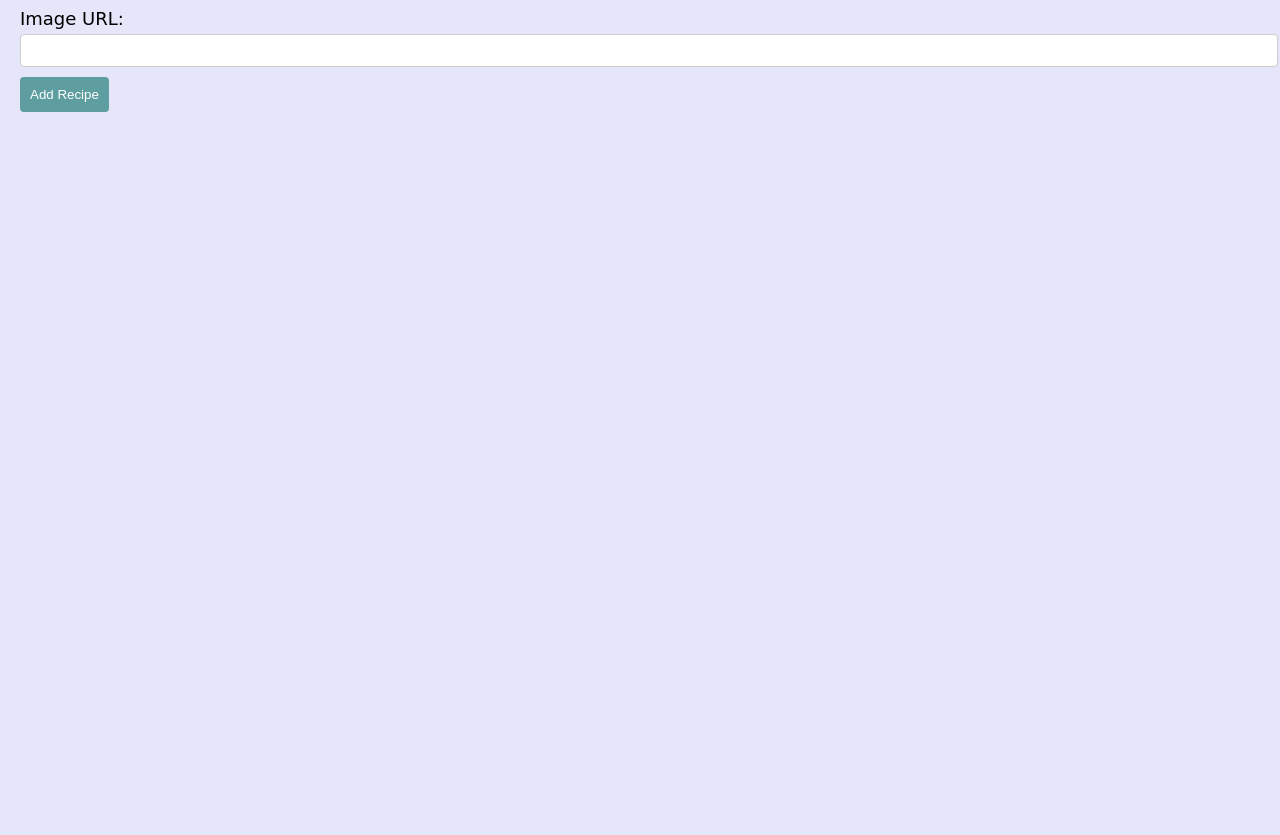
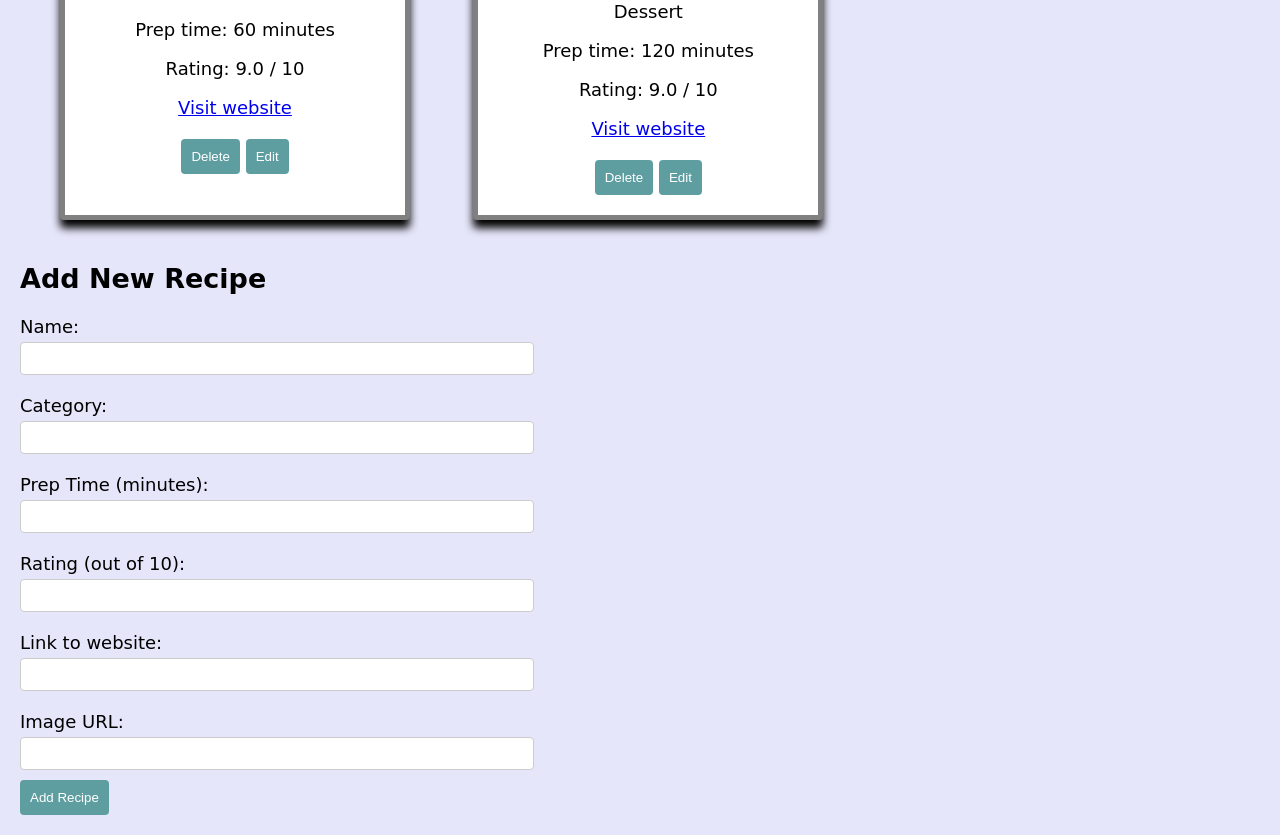
Before and after one commit to kjack82/Final-recipe-project, a FastAPI app: page / in a window 1280 px wide. Shown: the part 4602-5437 px from the top of the page. Before the commit the page ends 4714 px from the top, so only its background shows below. Run offline with FastAPI, Linux system fonts and the light colour scheme; data comes from the database, SQL or seed files in the repository; both versions use the stored data as it was after the commit; some libraries are stand-ins or nearby versions.

Commit message:
end of project submission work

```diff
--- a/api.py
+++ b/api.py
@@ -1,4 +1,5 @@
-from fastapi import FastAPI, Request, Form ## need to import this when using FastApi and as will have HTTP exceptions, this needs to be imported too.
+from fastapi import FastAPI
+from fastapi import Request, Form ## need to import this when using FastApi and as will have HTTP exceptions, this needs to be imported too.
 from fastapi.responses import HTMLResponse, JSONResponse
 from fastapi.templating import Jinja2Templates
 import sqlite3  ## as using sqlite3
@@ -41,65 +42,6 @@
     conn.close()
     return JSONResponse({"status": "Recipe Successfully Added"})
 
-# @app.get("/recipes/{recipe_id}", response_model=Recipes)
-# async def get_recipe(id: int ): # = Path(..., description="The ID of the recipe you want to view"))
-#     conn = get_db_connection()
-#     c = conn.cursor()
-#     c.execute('SELECT * FROM recipes WHERE id = ?', (recipe_id,))
-#     recipe = c.fetchone()
-#     conn.close()
-#     if recipe_id is None:
-#         raise HTTPException(status_code=404, detail="Recipe not found") #error message raised
-#     return dict(recipe) #simple convertion to a dictionary required, as no changes are being made.
-
-
-# @app.get("/search_recipe", response_model=List[Recipes]) ##get function to search by name
-# async def get_recipe_by_search(request: Request, search: str = Query("", alias="search")):
-#     conn = get_db_connection()
-#     c = conn.cursor()
-
-#     if search:
-#         query = f"%{search}%"
-#         c.execute("SELECT * FROM recipes WHERE name = LIKE ?' OR category LIKE ?", (query, query))
-#     else:
-#         c.execute("SELECT * FROM recipes")
-
-#     recipes = c.fetchall()
-#     conn.close()
-#     return templates.TemplateResponse("index.html", {"request": request, "recipes": recipes})
-
-    # if not recipes: ##if no recipe
-    #     raise HTTPException(status_code=404, detail="No recipe matching this name") ##raise exception
-    # return [dict(recipe) for recipe in recipes] ##returns dictionary response
-
-
-# @app.post("/recipes/{recipe_id}", response_model=Recipes) ##update receipe
-# async def update_recipe(request: Request, recipe_id: int, name: str = Form(...), category: str = Form, prep_time: int = Form, rating: float = Form, url: str = Form, image_url: str = Form):
-#     conn = get_db_connection()
-#     c = conn.cursor()
-#     c.execute('UPDATE items SET name = ?, category = ?, prep_time = ?, rating = ?, url = ?, image_url = ?ecipes WHERE id = ?',(name, category, prep_time, rating, url, image_url))
-#     if c.rowcount == 0:
-#         raise HTTPException(status_code=404, detail="Unable to find recipe")
-#     conn.commit()
-#     c.execute("SELECT * FROM recipes")
-#     recipes = c.fetchall()
-#     conn.close
-
-
-#     recipe = c.fetchone()
-#     if recipe is None: #if no recipe
-#         conn.close()
-#         raise HTTPException(status_code=404, detail="Recipe not found") #raise exception
-
-#     updated_data = {key: value for key, value in update.dict().items() if value is not None}
-#     set_clause = ", ".join([f"{key} = ?" for key in updated_data.keys()])
-#     c.execute(f'UPDATE recipes SET {set_clause} WHERE id = ?', (*updated_data.values(), recipe_id))
-#     conn.commit()
-#     conn.close()
-#     return {**dict(recipe), **updated_data} ##this is used to merge two dictionaries. dict(recipe) relates to original db, updated data them updated info. Will allow an updated version
-# #cnverts row (recipe) to a disctionary. ** used to open the key value pairsnthen creates a new dictionary whilst merging the two.
-
-
 @app.delete("/delete_recipe/{recipe_id}")
 async def delete_recipe(recipe_id: int):
     conn = get_db_connection()
@@ -108,3 +50,51 @@
     conn.commit() #commit changes
     conn.close() #close connection
     return JSONResponse({"status": "Recipe successfully deleted"})
+
+@app.get("/recipes/{recipe_id}", response_class=HTMLResponse)
+async def get_recipe(recipe_id: int, request: Request):
+    conn = get_db_connection()
+    c = conn.cursor()
+    c.execute('SELECT * FROM recipes WHERE id=?', (recipe_id,))
+    recipe = c.fetchone()
+    conn.close()
+    # Render edit form
+    edit_form = f"""
+        <form id="edit-form-{recipe_id}" hx-put="/recipe/{recipe_id}" hx-target="#recipe-{recipe_id}" hx-swap="outerHTML">
+            <label>Name:</label>
+            <input type="text" name="name" value="{'name'}">
+            <label>Category:</label>
+            <input type="text" name="category" value="{'category'}">
+            <label>Prep Time (minutes):</label>
+            <input type="number" name="prep_time" value="{'prep_time'}">
+            <label>Rating (out of 10):</label>
+            <input type="number" name="rating" value="{'rating'}">
+            <label>Link to website:</label>
+            <input type="url" name="url" value="{'url'}">
+            <label>Image URL:</label>
+            <input type="url" name="image_url" value="{'image_url'}">
+            <button type="submit">Save changes to recipe</button>
+        </form>
+    """
+    return HTMLResponse(content=edit_form, status_code=200)
+
+
+@app.put("/recipes/{recipe_id}", response_class=HTMLResponse)
+def update_item(recipe_id: int, request: Request):
+    conn = get_db_connection()
+    c = conn.cursor()
+    name = request.form.get('name')
+    category = request.form.get('category')
+    prep_time = request.form.get('prep_time')
+    rating = request.form.get('rating')
+    url = request.form.get('url')
+    image_url = request.form.get('image_url')
+
+    c.execute('''
+            UPDATE recipes
+            SET name=?, category=?, prep_time=?, rating=?, url=?, image_url=?
+            WHERE id=?
+            ''', (name, category, prep_time, rating, url, image_url))
+    conn.commit()
+    conn.close()
+    return {"message": "Recipe updated successfully"}
--- a/static/style.css
+++ b/static/style.css
@@ -10,12 +10,11 @@
     color: black;
 }
 
-
 h1 {
     text-align: center; /* Horizontally center the text */
-    line-height: 100px; /* Adjust line-height to match container height for vertical centering */
-    height: 100px; /* Specify the height of the container */
-    font-size: 4.5vw; /*Makes the title responsive*/
+    line-height: 200px; /* Adjust line-height to match container height for vertical centering */
+    height: 200px; /* Specify the height of the container */
+    font-size: 4.5vw;
     font-optical-sizing: auto;
     font-weight: 300;
     font-style: normal;
@@ -25,11 +24,11 @@
 .recipe {
     width: 100%;
     max-width: 300px;
-    margin: 10px;
-    padding: 10px;
-    border: 3px solid #ddd;
-    background-color: #fff;
-    box-shadow: 0 4px 8px rgba(0, 0, 0, 0.1);
+    margin: 20px;
+    padding: 20px;
+    border: 5px solid grey;
+    background-color: white;
+    box-shadow: 0 8px 8px black;
     border-radius: 4px;
     text-align: center;
 }
@@ -37,16 +36,17 @@
 .recipe img {
     max-width: 100%;
     height: auto;
-    border-bottom: 1px solid #ddd;
+    border-bottom: 2px solid black;
     margin-bottom: 10px;
 }
 
 .grid-container {
     display: grid;
-    /* grid-template-columns: repeat(3, 1fr); Three columns with equal width */
     grid-template-columns: repeat(auto-fill, minmax(300px, 1fr));
-    grid-gap: 20px; /* Adjust spacing between grid items */
+    grid-gap: 40px; /* Adjust spacing between grid items */
     background: transparent;
+    justify-content: space-around;
+    margin: 20px;
   }
 
 button {
@@ -56,10 +56,6 @@
     padding: 10px;
     border-radius: 4px;
     cursor: pointer;
-}
-
-button:hover {
-    background-color: #0056b3;
 }
 
 form {
@@ -72,7 +68,7 @@
 }
 
 form input {
-    width: 100%;
+    width: 40%;
     padding: 8px;
     margin-top: 5px;
     margin-bottom: 10px;
--- a/templates/index.html
+++ b/templates/index.html
@@ -12,8 +12,8 @@
     <div id="recipe-list" class="grid-container">
         {% for recipe in recipes %}
         <div class="recipe" id="recipe-{{ recipe['id'] }}">
+            <u><strong><p>{{recipe['name'] }}</p></strong></u>
             <img src="{{ recipe['image_url'] }}" alt="{{ recipe['name'] }}">
-            <p>{{recipe['name'] }}</p>
             <p>{{recipe['category']}}</p>
             <p>Prep time: {{recipe['prep_time']}} minutes</p>
             <p>Rating: {{recipe['rating']}} / 10</p>
@@ -21,9 +21,22 @@
             <br>
             <br>
             <button hx-delete="/delete_recipe/{{ recipe['id'] }}" hx-swap="outerHTML">Delete</button>
+            <button hx-get="/recipes/{{ recipe.id }}" hx-target='#edit-recipe-form' hx-swap="outerHTML">Edit</button>
         </div>
         {% endfor %}
     </div>
+
+    <div id="edit-recipe-form"></div>
+
+    <script>
+        function editRecipe(recipeId) {
+            fetch(`/recipes/${recipeId}`)
+                .then(response => response.text())
+                .then(html => {
+                    document.getElementById('edit-recipe-form').innerHTML = html;
+                });
+        }
+    </script>
 
     <h2>Add New Recipe</h2>
     <form hx-post="/add_recipe" hx-trigger="submit" hx-target="#recipe-list" hx-swap="beforeend">
@@ -33,10 +46,10 @@
         <label for="category">Category:</label>
         <input type="text" id="category" name="category" required>
         <br>
-        <label for="prep_time">Prep Time:</label>
+        <label for="prep_time">Prep Time (minutes):</label>
         <input type="number" id="prep_time" name="prep_time" required>
         <br>
-        <label for="rating">Rating (Out of 10):</label>
+        <label for="rating">Rating (out of 10):</label>
         <input type="number" step="0.1" id="rating" name="rating" required>
         <br>
         <label for="url">Link to website:</label>
```
Also changed, not shown: recipes.db.
